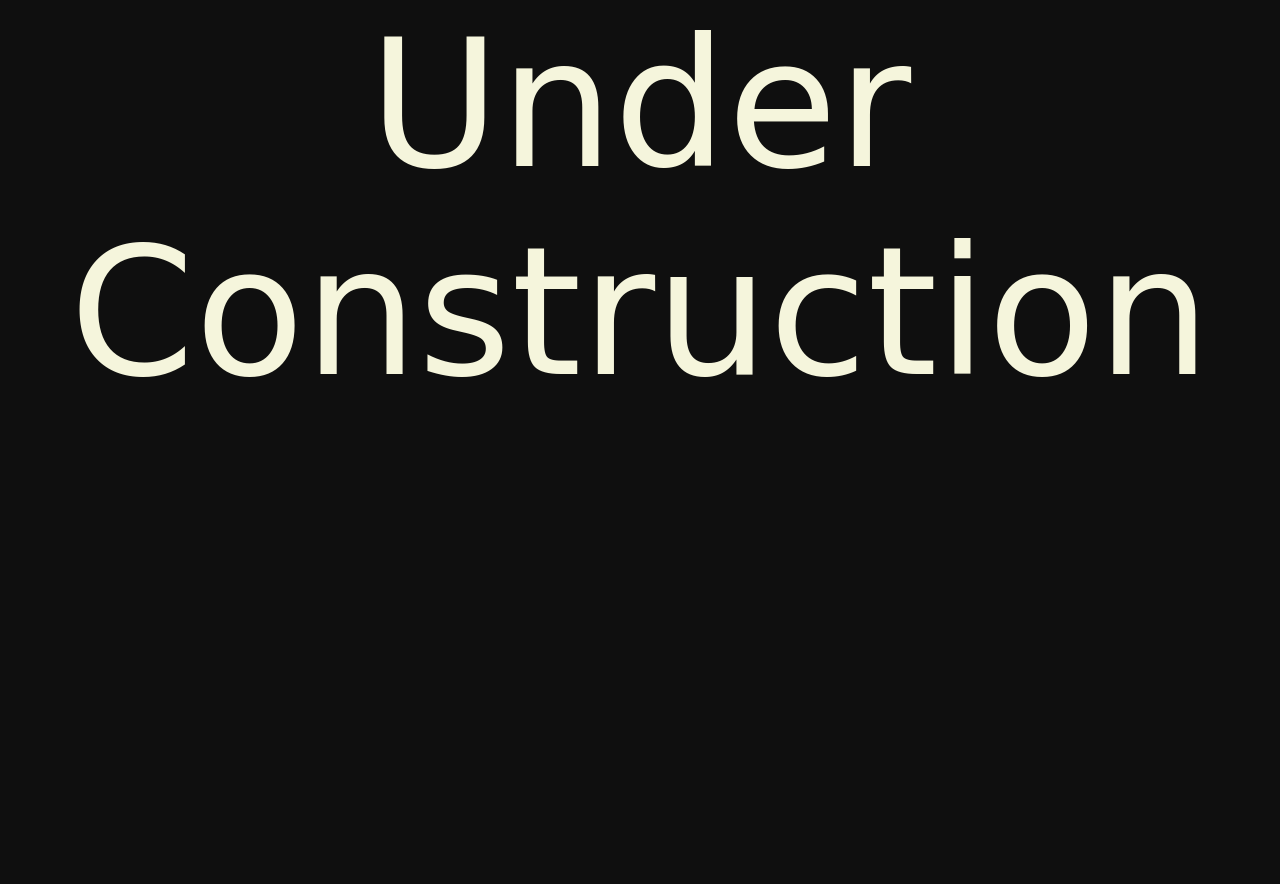
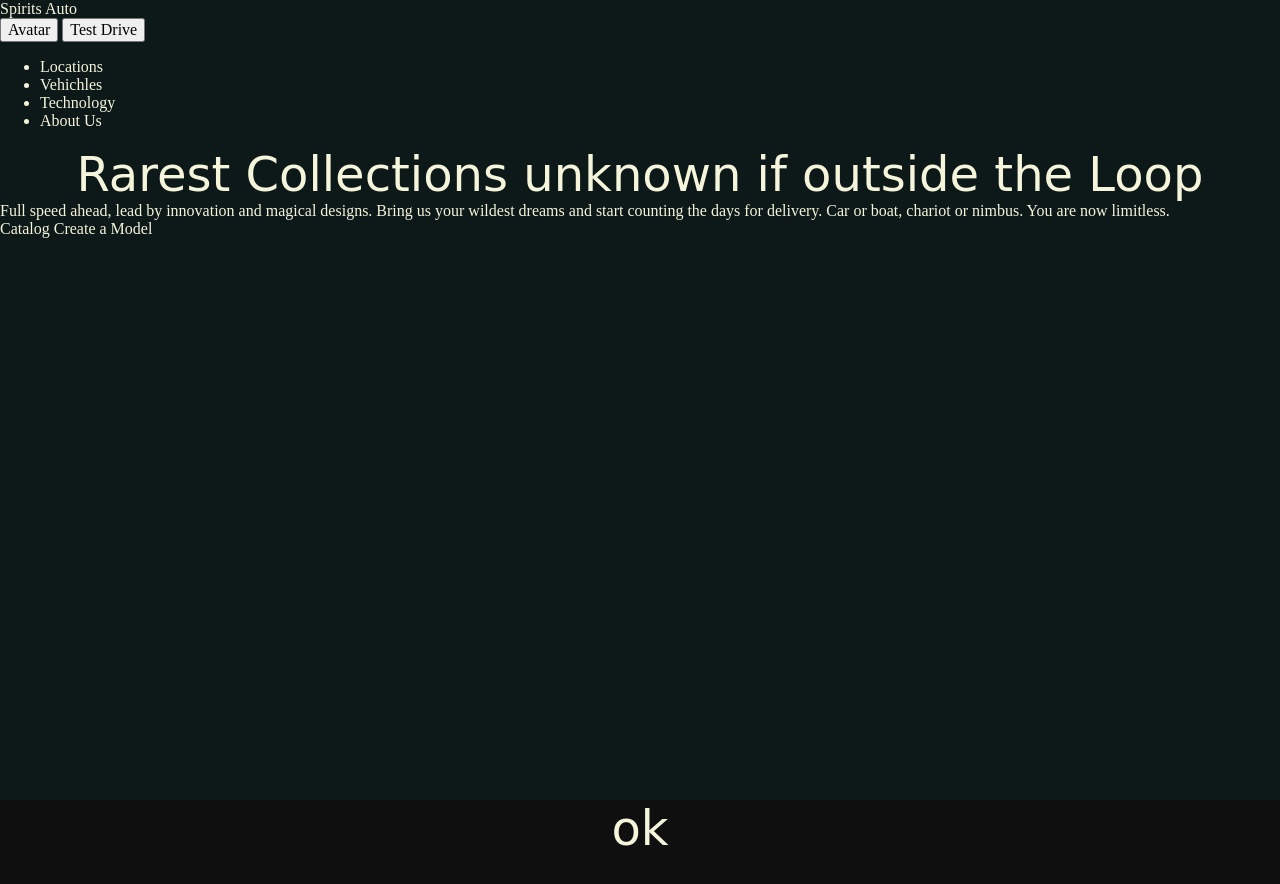
Before and after one commit to CEODemitri/cars, a website built with Vite: page index.html in a window 1280 px wide. Before the commit the page ends 800 px from the top, so only its background shows below. Built offline with nearby package versions, Linux system fonts and the light colour scheme; a web font is replaced by a local one.

Commit message:
reframing home landing page. placed hero section with 100vh. start of locations section

```diff
--- /dev/null
+++ b/src/components/HeroSection.js
@@ -0,0 +1 @@
+export function HeroSection() {}
--- a/src/main.js
+++ b/src/main.js
@@ -7,7 +7,32 @@ import viteLogo from "/vite.svg";
 
 document.querySelector("#app").innerHTML = `
   <div>
-    <h1>Under Construction</h1>
+    <div class="hero-section">
+      <p>Spirits Auto</p>
+      <section>
+        <button>Avatar</button>
+        <button>Test Drive</button>
+      </section>
+      <nav>
+        <ul>
+          <li>Locations</li>
+          <li>Vehichles</li>
+          <li>Technology</li>
+          <li>About Us</li>
+        </ul>
+      </nav>
+      <section>
+        <h1>Rarest Collections unknown if outside the Loop</h1>
+        <p>Full speed ahead, lead by innovation and magical designs. Bring us your wildest dreams and start counting the days for delivery. Car or boat, chariot or nimbus. You are now limitless.</p>
+        <div>
+          <a>Catalog</a>
+          <a>Create a Model</a>
+        </div>
+      </section>
+    </div>
+    <div class="locations" id="locations">
+      <h1>ok</h1>
+    </div>
   </div>
 `;
 
--- a/src/style.css
+++ b/src/style.css
@@ -74,7 +74,7 @@ body {
 
 h1 {
   font-family: var(--ff-title);
-  font-size: 14vw;
+  font-size: 3em;
   font-weight: 400;
   font-style: normal;
   text-align: center;
@@ -89,3 +89,14 @@ select {
 }
 
 /*  STYLE  */
+/* Hero */
+.hero-section {
+  height: 100vh;
+  background-color: rgb(13, 24, 24);
+  overflow: hidden;
+}
+
+.locations {
+  height: 75vh;
+  background-color: #0f0f0f;
+}
```
